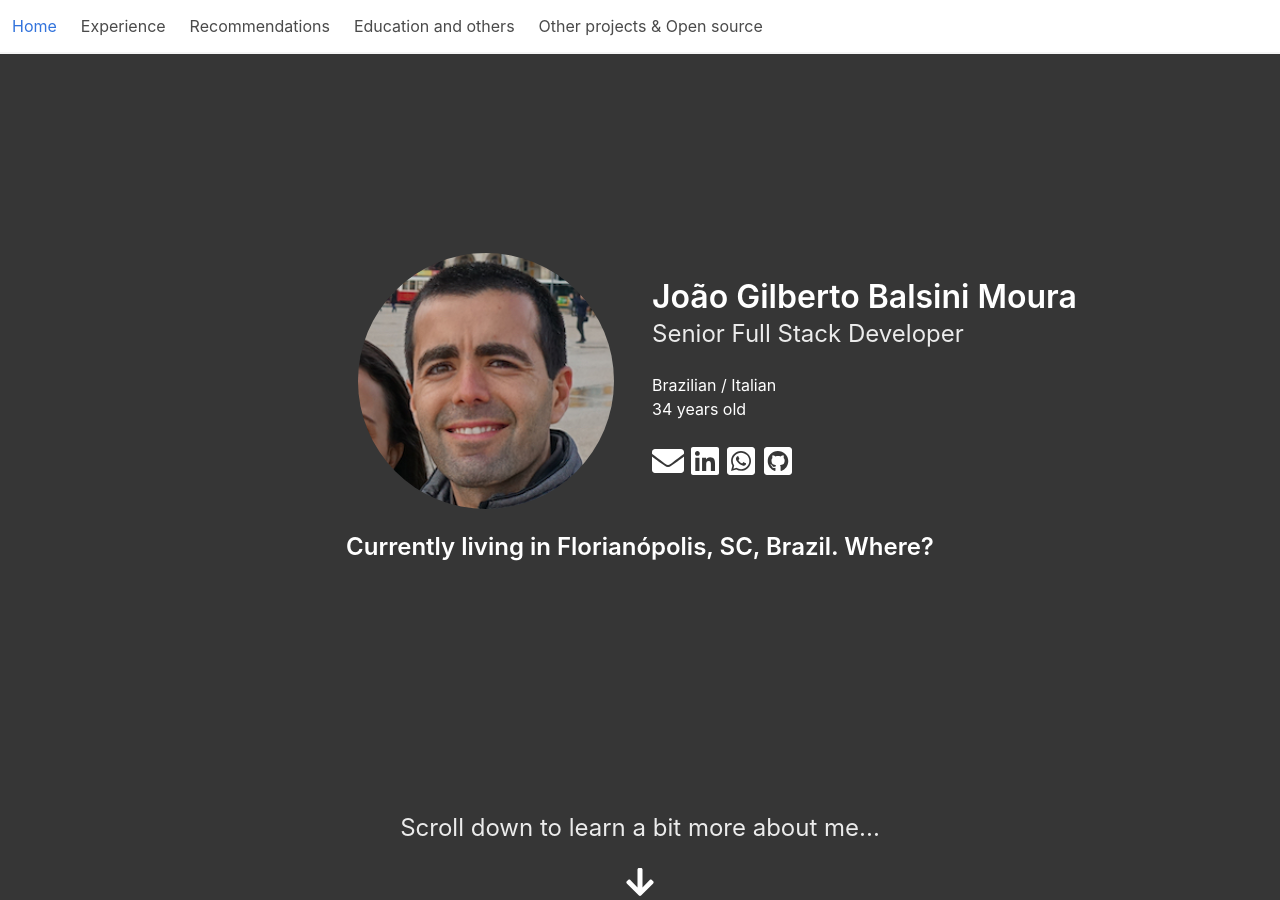
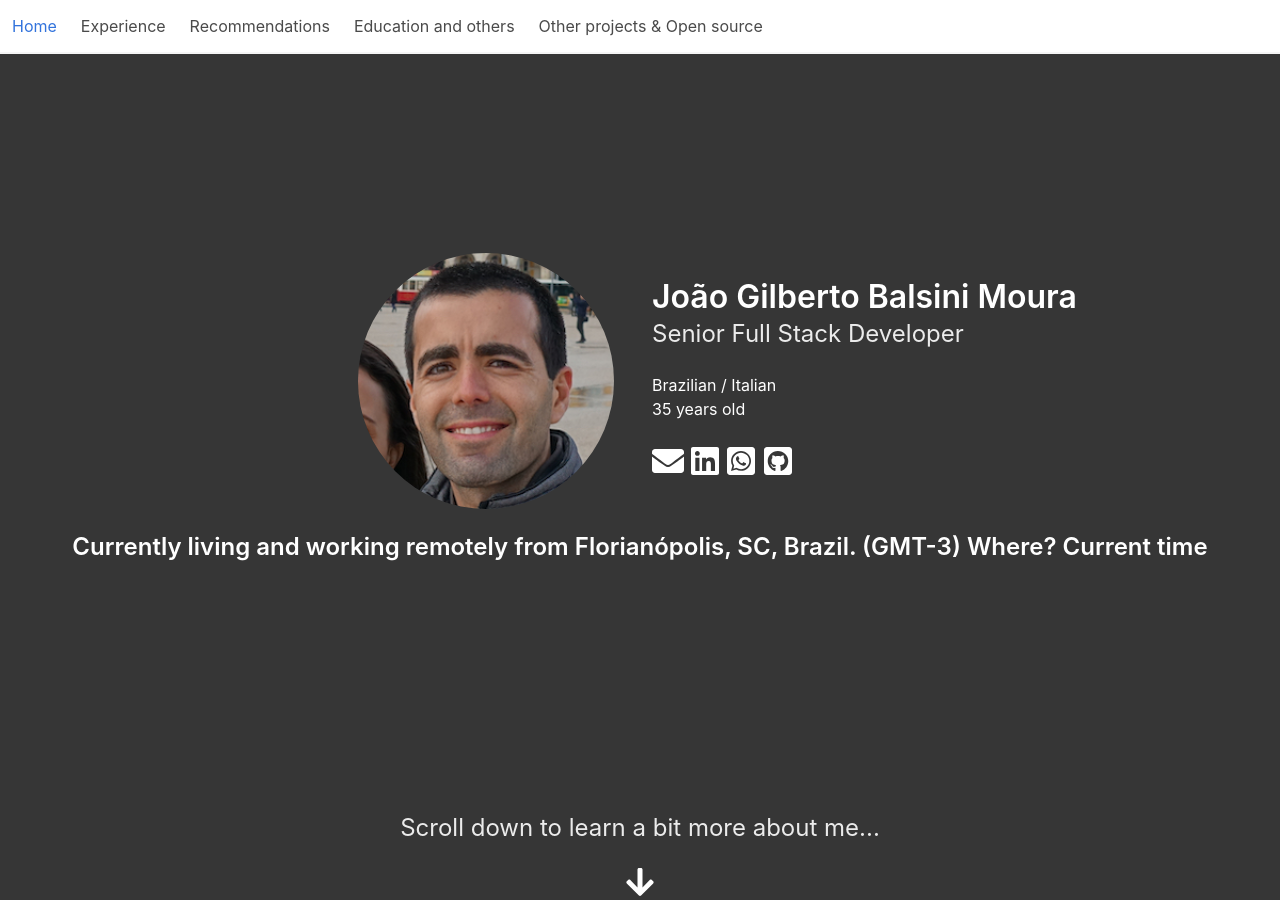
Before and after one commit to joaobalsini/joaobalsini.github.io, a Jekyll site: the page built from index.html, in a window 1280 px wide and 900 px high. Built offline with Jekyll 4.4.1, drawn with Linux system fonts in a browser that asks for light colours; nearby versions of some CDN libraries.

Commit message:
Update age and add timezone

```diff
--- a/_includes/cv_hero_main.html
+++ b/_includes/cv_hero_main.html
@@ -17,7 +17,7 @@
           Senior Full Stack Developer
         </p>
         <p>Brazilian / Italian</p>
-        <p>34 years old</p>
+        <p>35 years old</p>
         <br />
         <div class="hero-icons">
           <a class="icon is-medium" target="_blank" aria-label="Send email" href="mailto:joaobalsini@gmail.com">
@@ -39,8 +39,9 @@
 
     <div>
       <p class="title is-size-4-desktop is-size-6-mobile">
-        Currently living in Florianópolis, SC, Brazil. <a target="_blank"
-          href="https://www.laidbacktrip.com/posts/how-to-visit-florianopolis-in-brazil-guide">Where?</a>
+        Currently living and working remotely from Florianópolis, SC, Brazil. (GMT-3) <a target="_blank"
+          href="https://www.laidbacktrip.com/posts/how-to-visit-florianopolis-in-brazil-guide">Where?</a> <a target="_blank"
+          href="https://www.timeanddate.com/worldclock/brazil/florianopolis">Current time</a>
       </p>
     </div>
   </div><!-- container-->
```
